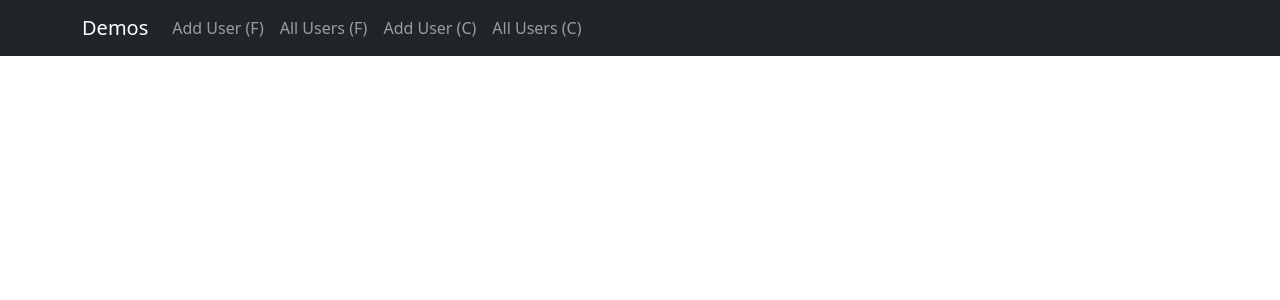
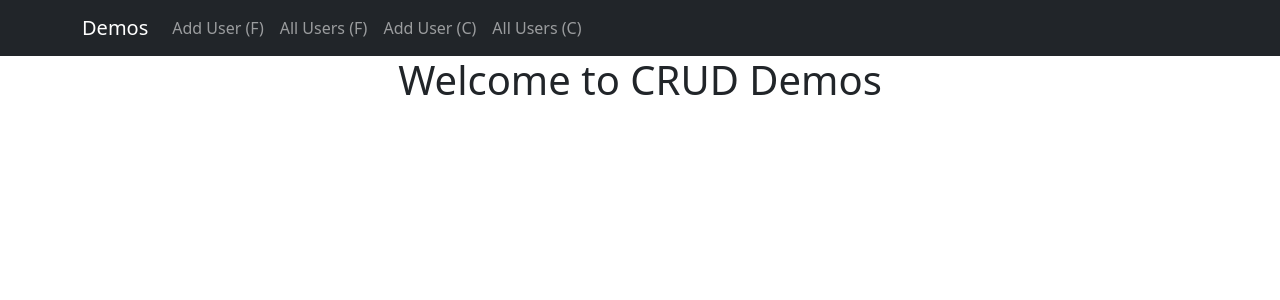
Before and after one commit to thesagarmahajan/react-javascript-level-2, a React (Create React App) app: page / in a window 1280 px wide. Shown: the top 300 px of the page. Built offline with nearby package versions, Linux system fonts and the light colour scheme.

Commit message:
Restructuring and Small Changes

```diff
--- a/src/App.js
+++ b/src/App.js
@@ -12,11 +12,16 @@ import {
   Route,
 } from "react-router-dom";
 import Entry from './Entry';
+import Welcome from './Welcome';
 const router = createBrowserRouter([
   {
     path: "/",
     element: <Entry />,
     children:[
+      {
+        path: "/",
+        element: <Welcome />,
+      },
       {
         path: "/add_users_functional",
         element: <AddUserFunctional />,
--- a/src/Entry.js
+++ b/src/Entry.js
@@ -5,7 +5,7 @@ function Entry(){
         <>
             <Navbar bg="dark" variant="dark">
                 <Container>
-                <Navbar.Brand href="#home">Demos</Navbar.Brand>
+                <Navbar.Brand href="/">Demos</Navbar.Brand>
                 <Nav className="me-auto">
                     <Nav.Link href="add_users_functional">Add User (F)</Nav.Link>
                     <Nav.Link href="all_users_functional">All Users (F)</Nav.Link>
--- /dev/null
+++ b/src/Welcome.js
@@ -0,0 +1,10 @@
+import {Container} from 'react-bootstrap'
+function Welcome(){
+    return(<>
+        <Container>
+            <center><h1>Welcome to CRUD Demos</h1></center>
+        </Container>
+    </>)
+}
+
+export default Welcome;
--- a/src/class_users/AddUser.js
+++ b/src/class_users/AddUser.js
@@ -1,6 +1,6 @@
 // Imported bootstrap.min.css in index.js file only once
 // import 'bootstrap/dist/css/bootstrap.min.css'
-import {Form, Row, Button, Col} from 'react-bootstrap'
+import {Form, Row, Button, Col, Container} from 'react-bootstrap'
 import {baseurl} from "../globals/Config"
 const { Component } = require("react");
 
@@ -43,6 +43,7 @@ class AddUser extends Component{
     }
     render(){
         return (
+            <Container>
             <Row className="justify-content-md-center">
                 <Col xs={8} sm={8} lg={8} className="pt-4">
                     <h1>Add User (Class Component)</h1>
@@ -65,6 +66,7 @@ class AddUser extends Component{
                     </Form>
                 </Col>
             </Row>
+            </Container>
         )
     }
 }
--- a/src/functional_users/AddUser.js
+++ b/src/functional_users/AddUser.js
@@ -1,5 +1,5 @@
 import { useState } from 'react'
-import {Form, Row, Button, Col} from 'react-bootstrap'
+import {Form, Row, Button, Col, Container} from 'react-bootstrap'
 import {baseurl} from "../globals/Config"
 
 function AddUser(){
@@ -38,6 +38,7 @@ function AddUser(){
         console.log(`${JSON.stringify(user)}`)
     }
     return(
+        <Container>
         <Row className="justify-content-md-center">
                 <Col xs={8} sm={8} lg={8} className="pt-4">
                     <h2>Add User (Functional Component)</h2>
@@ -60,6 +61,7 @@ function AddUser(){
                     </Form>
                 </Col>
             </Row>
+        </Container>
     )
 }
 
--- a/src/globals/Config.js
+++ b/src/globals/Config.js
@@ -1,4 +1,3 @@
-
 let baseurl ="http://localhost:8080"
 
 export  {baseurl};
```
